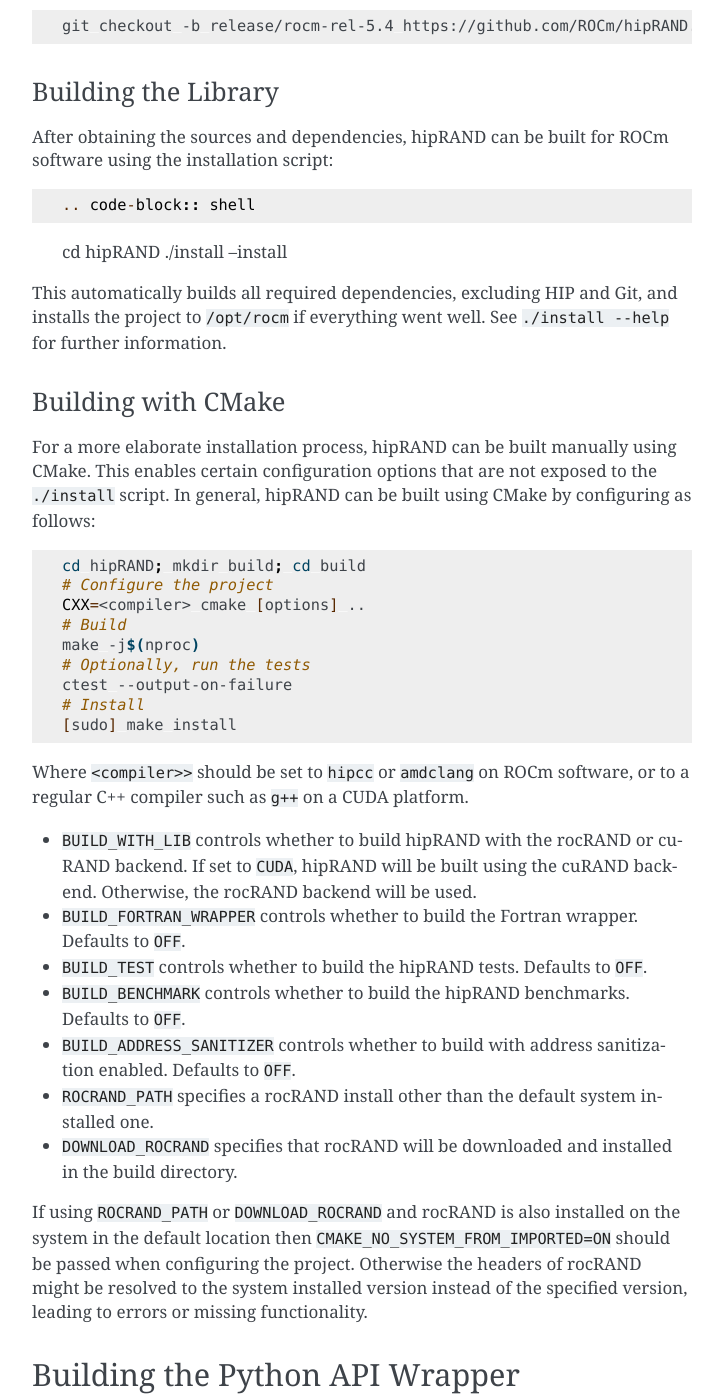
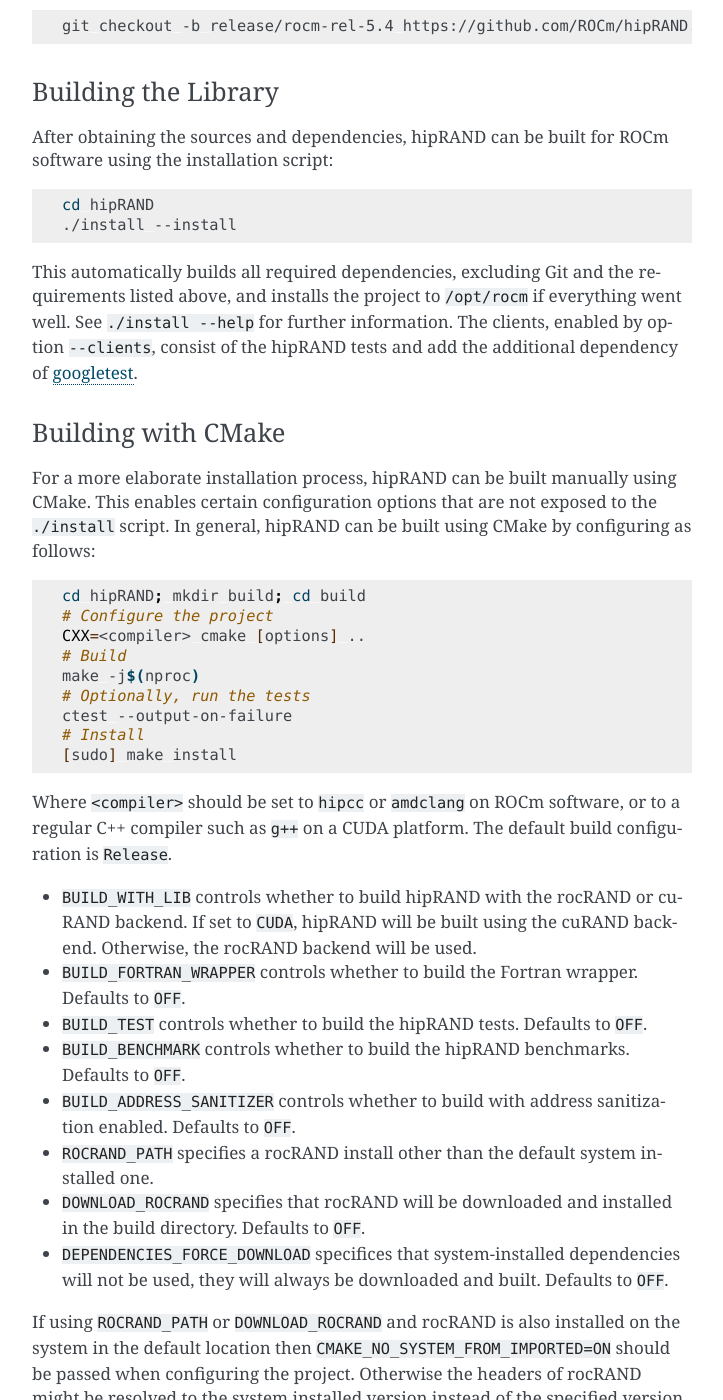
Before and after one commit to ROCm/hipRAND, a Sphinx documentation site: the page built from docs/installing.rst, in a window 1280 px wide and 1400 px high, scrolled down 1367 px. Shown: the whole window, without its empty margins (388-1111 px from the left). Built offline with Sphinx 7.4.7, drawn with Linux system fonts in a browser that asks for light colours; some of the changed text lies outside the part shown.

Commit message:
Upstream staging 2024 03 22 (#123)
* Don't force set CMAKE_INSTALL_PREFIX on WIN32

* Use getenv_s instad of getenv on WIN32

* Proper setup of declspec dllimport & dllexport

* Fixed package test on WIN32

* Added WIN32 CI

* host generator launch parity with curand

* Added move and copy constructors

* Fixed copyright date

* update documentation to include wiki

* use gpu architecture variable in ci

* fix(static lib): Hide internal symbols

* docs(changelog): Updated changelog

---------

Co-authored-by: Lőrinc Serfőző <lorinc@streamhpc.com>
Co-authored-by: Nol Moonen <nol@streamhpc.com>
Co-authored-by: Jaap Blok <jaap@streamhpc.com>

[ROCm/hipRAND commit: ff78b66a90f497f00bd205434c4493e144a2e99c]

```diff
--- a/CMakeLists.txt
+++ b/CMakeLists.txt
@@ -1,6 +1,6 @@
 # MIT License
 #
-# Copyright (c) 2018-2023 Advanced Micro Devices, Inc. All rights reserved.
+# Copyright (c) 2018-2024 Advanced Micro Devices, Inc. All rights reserved.
 #
 # Permission is hereby granted, free of charge, to any person obtaining a copy
 # of this software and associated documentation files (the "Software"), to deal
@@ -30,7 +30,7 @@ set (ROCM_PATH "/opt/rocm" CACHE PATH "The path to the ROCm installation.")
 
 # Install prefix
 if (WIN32)
-  SET( CMAKE_INSTALL_PREFIX "C:/hipSDK" CACHE PATH "Install path" FORCE )
+  SET( CMAKE_INSTALL_PREFIX "C:/hipSDK" CACHE PATH "Install path" )
   SET( INSTALL_PREFIX "C:/hipSDK" )
 else()
   set(CMAKE_INSTALL_PREFIX "${ROCM_PATH}" CACHE PATH "Install path prefix, prepended onto install directories")
--- a/docs/installing.rst
+++ b/docs/installing.rst
@@ -62,14 +62,14 @@ The hipRAND sources are available from the `hipRAND GitHub Repository <https://g
 Building the Library
 ^^^^^^^^^^^^^^^^^^^^
 
-After obtaining the sources and dependencies, hipRAND can be built for ROCm software using the installation script::
+After obtaining the sources and dependencies, hipRAND can be built for ROCm software using the installation script:
 
 .. code-block:: shell
 
     cd hipRAND
     ./install --install
 
-This automatically builds all required dependencies, excluding HIP and Git, and installs the project to ``/opt/rocm`` if everything went well. See ``./install --help`` for further information.
+This automatically builds all required dependencies, excluding Git and the requirements listed above, and installs the project to ``/opt/rocm`` if everything went well. See ``./install --help`` for further information. The clients, enabled by option ``--clients``, consist of the hipRAND tests and add the additional dependency of `googletest <https://github.com/google/googletest>`_.
 
 Building with CMake
 ^^^^^^^^^^^^^^^^^^^
@@ -88,7 +88,7 @@ For a more elaborate installation process, hipRAND can be built manually using C
     # Install
     [sudo] make install
 
-Where ``<compiler>>`` should be set to ``hipcc`` or ``amdclang`` on ROCm software, or to a regular C++ compiler such as ``g++`` on a CUDA platform.
+Where ``<compiler>`` should be set to ``hipcc`` or ``amdclang`` on ROCm software, or to a regular C++ compiler such as ``g++`` on a CUDA platform. The default build configuration is ``Release``.
 
 * ``BUILD_WITH_LIB`` controls whether to build hipRAND with the rocRAND or cuRAND backend. If set to ``CUDA``, hipRAND will be built using the cuRAND backend. Otherwise, the rocRAND backend will be used.
 * ``BUILD_FORTRAN_WRAPPER`` controls whether to build the Fortran wrapper. Defaults to ``OFF``.
@@ -96,11 +96,36 @@ Where ``<compiler>>`` should be set to ``hipcc`` or ``amdclang`` on ROCm softwar
 * ``BUILD_BENCHMARK`` controls whether to build the hipRAND benchmarks. Defaults to ``OFF``.
 * ``BUILD_ADDRESS_SANITIZER`` controls whether to build with address sanitization enabled. Defaults to ``OFF``.
 * ``ROCRAND_PATH`` specifies a rocRAND install other than the default system installed one.
-* ``DOWNLOAD_ROCRAND`` specifies that rocRAND will be downloaded and installed in the build directory.
+* ``DOWNLOAD_ROCRAND`` specifies that rocRAND will be downloaded and installed in the build directory. Defaults to ``OFF``.
+* ``DEPENDENCIES_FORCE_DOWNLOAD`` specifices that system-installed dependencies will not be used, they will always be downloaded and built. Defaults to ``OFF``.
 
 If using ``ROCRAND_PATH`` or ``DOWNLOAD_ROCRAND`` and rocRAND is also installed on the system in the default location then ``CMAKE_NO_SYSTEM_FROM_IMPORTED=ON`` should be passed
 when configuring the project.
 Otherwise the headers of rocRAND might be resolved to the system installed version instead of the specified version, leading to errors or missing functionality.
+
+Common build problems
+"""""""""""""""""""""
+
+* CMake error
+
+  .. code-block:: shell
+
+      Could not find a package configuration file provided by "rocrand" with any of the following names:
+
+      rocrandConfig.cmake
+      rocrand-config.cmake
+
+  Solution: install `rocRAND <https://github.com/ROCm/rocRAND.git>`_.
+* CMake error
+
+  .. code-block:: shell
+
+      Could not find a package configuration file provided by "ROCM" with any of the following names:
+
+      ROCMConfig.cmake
+      rocm-config.cmake
+
+  Solution: install `ROCm CMake modules <https://github.com/RadeonOpenCompute/rocm-cmake>`_.
 
 Building the Python API Wrapper
 -------------------------------
```
Also changed, not shown: CHANGELOG.md (+2 -2 lines), .gitlab-ci.yml, 7 other files.
